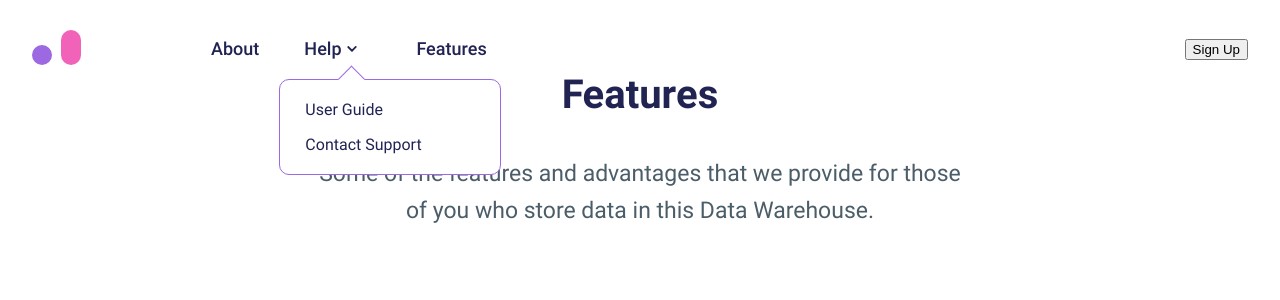
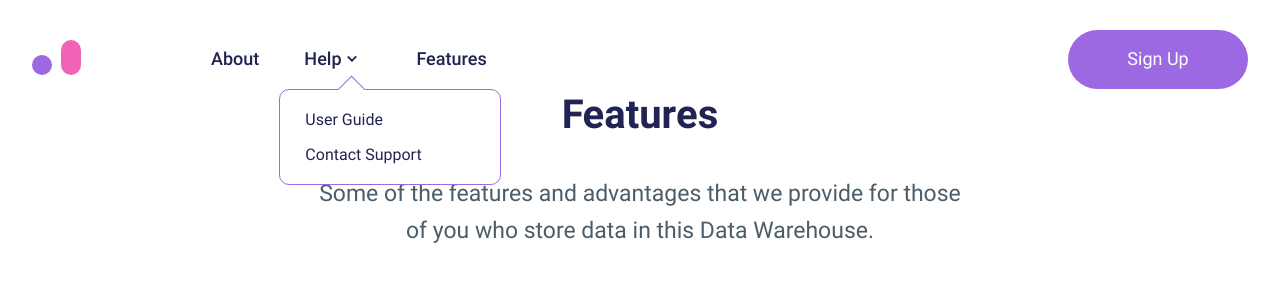
Before and after one commit to lenaryan/colored-blocks, a Vue app: page / in a window 1280 px wide. Shown: the top 300 px of the page. Built offline with nearby package versions, Linux system fonts and the light colour scheme.

Commit message:
styles for sign up buttons

```diff
--- a/src/components/SignUp.vue
+++ b/src/components/SignUp.vue
@@ -1,5 +1,3 @@
 <template>
-    <button>
-        Sign Up
-    </button>
+    <button type="button" class="sign-up sign-up--purple sign-up--big">Sign Up</button>
 </template>
--- a/src/styles.scss
+++ b/src/styles.scss
@@ -155,3 +155,40 @@ h1 {
         transform: translateY(-50%) rotate(-45deg);
     }
 }
+
+.sign-up {
+    font-family: inherit;
+    border: none;
+    border-radius: 50px;
+    font-size: 18px;
+    line-height: 1.6;
+    color: white;
+    cursor: pointer;
+    transition: background-color 0.2s ease-in-out;
+
+    &--purple {
+        background-color: $purple;
+
+        &:hover {
+            background-color: #B17FF4;
+        }
+    }
+
+    &--big {
+        padding: 15px;
+        width: 180px;
+    }
+
+    &--yellow {
+        background-color: #EEAA12;
+
+        &:hover {
+            background-color: #FFBE2D;
+        }
+    }
+
+    &--small {
+        padding: 10px;
+        width: 150px;
+    }
+}
```
